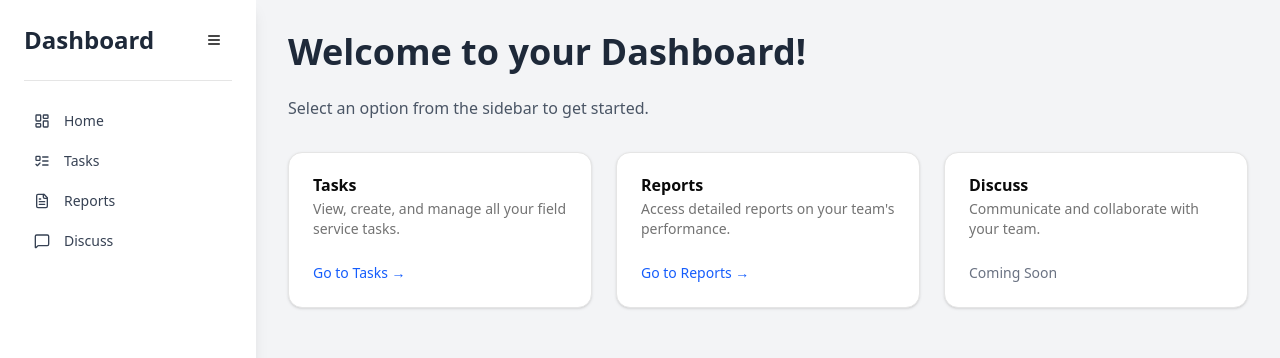
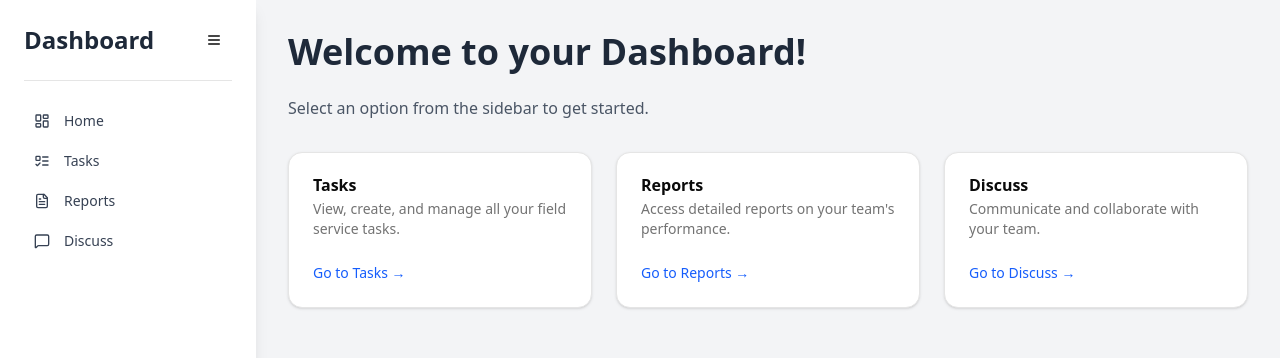
Before and after one commit to hsbrs/boh, a Next.js app: page /dashboard in a window 1280 px wide. Shown: the top 358 px of the page. Built offline with nearby package versions, Linux system fonts and the light colour scheme; no server answers; sample sign-in values are in the browser's storage.

Commit message:
update dashboard

```diff
--- a/app/dashboard/page.tsx
+++ b/app/dashboard/page.tsx
@@ -192,15 +192,17 @@ const DashboardPage = () => {
                         </Card>
                     </Link>
 
-                    <Card>
+                    <Link href="/dashboard/discuss">
+                        <Card className="hover:shadow-lg transition-shadow">
                             <CardHeader>
                                 <CardTitle>Discuss</CardTitle>
                                 <CardDescription>Communicate and collaborate with your team.</CardDescription>
                             </CardHeader>
                             <CardContent>
-                            <p className="text-sm text-gray-500">Coming Soon</p>
+                                <p className="text-sm text-blue-600">Go to Discuss →</p>
                             </CardContent>
                         </Card>
+                    </Link>
                 </div>
             </div>
         </div>
```
Lines whose indentation alone changed are shown as unchanged.
